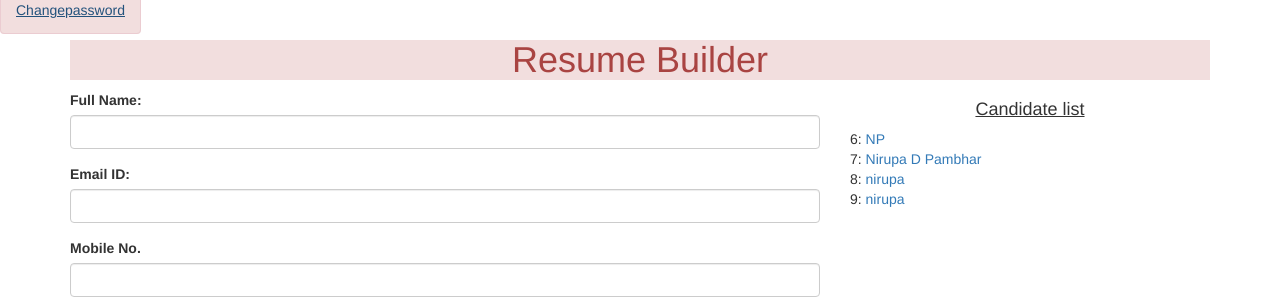
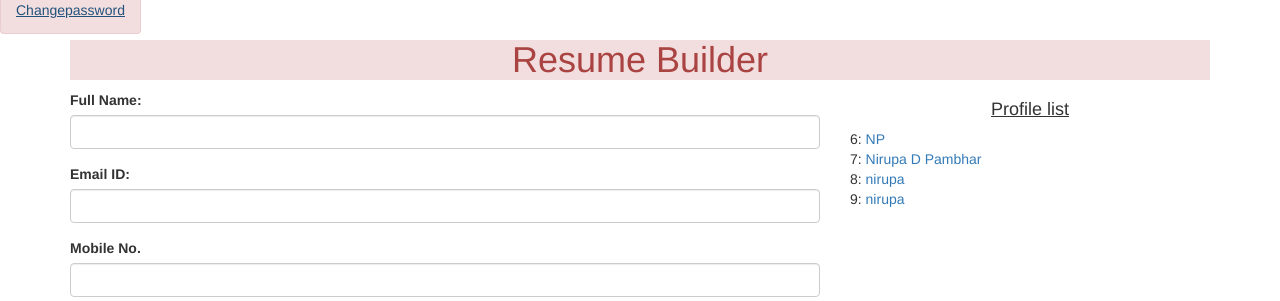
Before and after one commit to nirupavi/My-CV-project, a Django app: page /cvmaker/ in a window 1280 px wide. Shown: the top 301 px of the page. Run offline with Django 4.2, Linux system fonts and the light colour scheme; data comes from the database, SQL or seed files in the repository.

Commit message:
Add files via upload

```diff
--- a/CVapp/templates/CVapp/home.html
+++ b/CVapp/templates/CVapp/home.html
@@ -32,11 +32,14 @@
                </form>
             </div>
             <div class="col-sm-4">
-                <h4 class="text-center mb-3"><u> Candidate list </u></h4>
+                <h4 class="text-center mb-3"><u> Profile list </u></h4>
                 {% for user in users %}
                   {{user.id}}:<a href="{% url 'resumeview' user.id %}"> {{user.name}}</a><br>
                 {% endfor %}
+
             </div>
+
+            </form>
         </div>
      </div>
 
```
